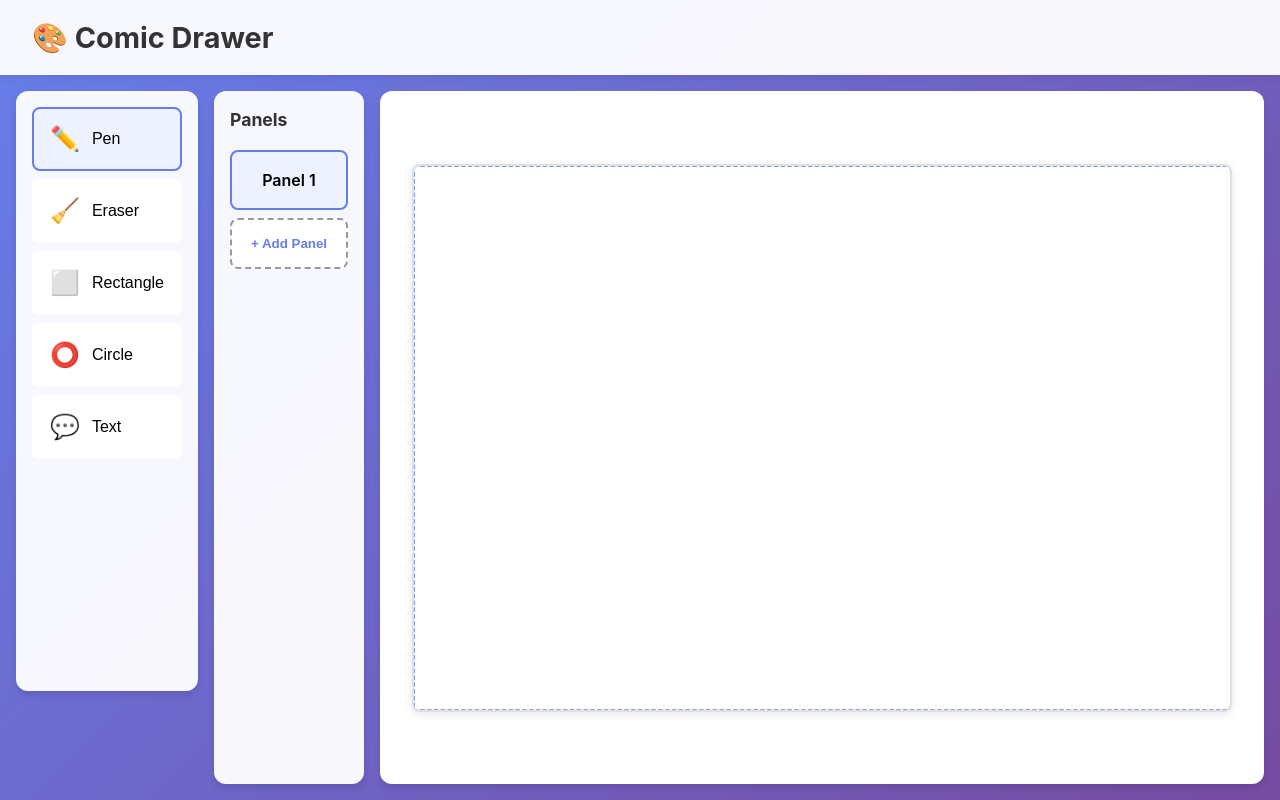
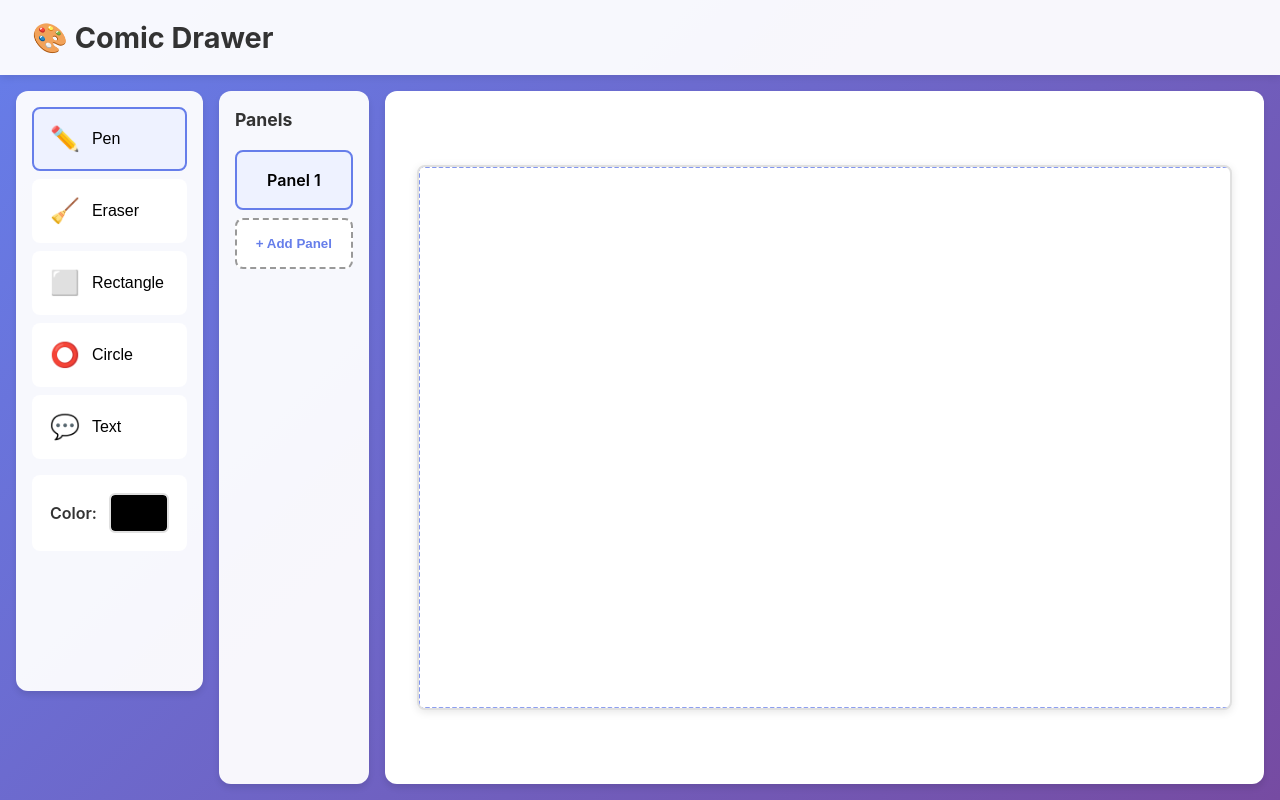
Before and after one commit to pedrinho/comic-drawer, a React (Vite) app: page / in a window 1280 px wide. Built offline with nearby package versions, Linux system fonts and the light colour scheme.

Commit message:
Add color selector to toolbar - users can now choose drawing colors

```diff
--- a/src/App.tsx
+++ b/src/App.tsx
@@ -18,6 +18,7 @@ export interface PanelData {
 
 function App() {
   const [currentTool, setCurrentTool] = useState<Tool>('pen')
+  const [selectedColor, setSelectedColor] = useState<string>('#000000')
   const [selectedPanel, setSelectedPanel] = useState<number>(0)
   const [panels, setPanels] = useState<PanelData[]>([
     { id: 0, data: null, layout: { rows: 1, columns: [1] } }
@@ -52,6 +53,8 @@ function App() {
         <Toolbar
           currentTool={currentTool}
           onToolChange={setCurrentTool}
+          color={selectedColor}
+          onColorChange={setSelectedColor}
         />
         <PanelLayout
           panels={panels}
@@ -61,6 +64,7 @@ function App() {
         />
         <Canvas
           tool={currentTool}
+          color={selectedColor}
           panelData={panels[selectedPanel].data}
           layout={panels[selectedPanel].layout}
           onCanvasChange={handleCanvasChange}
--- a/src/components/Canvas.tsx
+++ b/src/components/Canvas.tsx
@@ -4,12 +4,13 @@ import './Canvas.css'
 
 interface CanvasProps {
   tool: Tool
+  color: string
   panelData: ImageData | null
   layout: { rows: number; columns: number[] }
   onCanvasChange: (data: ImageData) => void
 }
 
-export default function Canvas({ tool, panelData, layout, onCanvasChange }: CanvasProps) {
+export default function Canvas({ tool, color, panelData, layout, onCanvasChange }: CanvasProps) {
   const canvasRef = useRef<HTMLCanvasElement>(null)
   const [isDrawing, setIsDrawing] = useState(false)
   const [startPos, setStartPos] = useState({ x: 0, y: 0 })
@@ -72,8 +73,8 @@ export default function Canvas({ tool, panelData, layout, onCanvasChange }: Canv
     // Set drawing styles
     ctx.lineCap = 'round'
     ctx.lineJoin = 'round'
-    ctx.strokeStyle = '#000000'
-    ctx.fillStyle = '#000000'
+    ctx.strokeStyle = color
+    ctx.fillStyle = color
     ctx.lineWidth = 2
 
     // Restore saved data if available
@@ -83,7 +84,7 @@ export default function Canvas({ tool, panelData, layout, onCanvasChange }: Canv
 
     // Draw grid on top (always visible)
     drawGrid(ctx)
-  }, [panelData, layout, drawGrid])
+  }, [panelData, layout, drawGrid, color])
 
   const getMousePos = (e: React.MouseEvent<HTMLCanvasElement>) => {
     const canvas = canvasRef.current
--- a/src/components/Toolbar.css
+++ b/src/components/Toolbar.css
@@ -43,3 +43,44 @@
 .tool-label {
   font-weight: 500;
 }
+
+.color-selector {
+  display: flex;
+  align-items: center;
+  gap: 0.75rem;
+  padding: 1rem;
+  border: 2px solid transparent;
+  border-radius: 8px;
+  background: white;
+  margin-top: 0.5rem;
+}
+
+.color-selector label {
+  font-weight: 600;
+  color: #333;
+  font-size: 1rem;
+}
+
+.color-selector input[type="color"] {
+  width: 60px;
+  height: 40px;
+  border: 2px solid #e0e0e0;
+  border-radius: 6px;
+  cursor: pointer;
+  transition: all 0.2s ease;
+}
+
+.color-selector input[type="color"]:hover {
+  border-color: #667eea;
+  transform: scale(1.05);
+}
+
+.color-selector input[type="color"]::-webkit-color-swatch-wrapper {
+  padding: 0;
+  border-radius: 4px;
+}
+
+.color-selector input[type="color"]::-webkit-color-swatch {
+  border: none;
+  border-radius: 4px;
+}
--- a/src/components/Toolbar.tsx
+++ b/src/components/Toolbar.tsx
@@ -4,9 +4,11 @@ import './Toolbar.css'
 interface ToolbarProps {
   currentTool: Tool
   onToolChange: (tool: Tool) => void
+  color: string
+  onColorChange: (color: string) => void
 }
 
-export default function Toolbar({ currentTool, onToolChange }: ToolbarProps) {
+export default function Toolbar({ currentTool, onToolChange, color, onColorChange }: ToolbarProps) {
   const tools: { name: Tool; icon: string; label: string }[] = [
     { name: 'pen', icon: '✏️', label: 'Pen' },
     { name: 'eraser', icon: '🧹', label: 'Eraser' },
@@ -28,6 +30,16 @@ export default function Toolbar({ currentTool, onToolChange }: ToolbarProps) {
           <span className="tool-label">{tool.label}</span>
         </button>
       ))}
+      <div className="color-selector">
+        <label htmlFor="color-picker">Color:</label>
+        <input
+          id="color-picker"
+          type="color"
+          value={color}
+          onChange={(e) => onColorChange(e.target.value)}
+          title="Select drawing color"
+        />
+      </div>
     </div>
   )
 }
```
Also changed, not shown: 2 other files (tests, documents, lock files or other folders).
